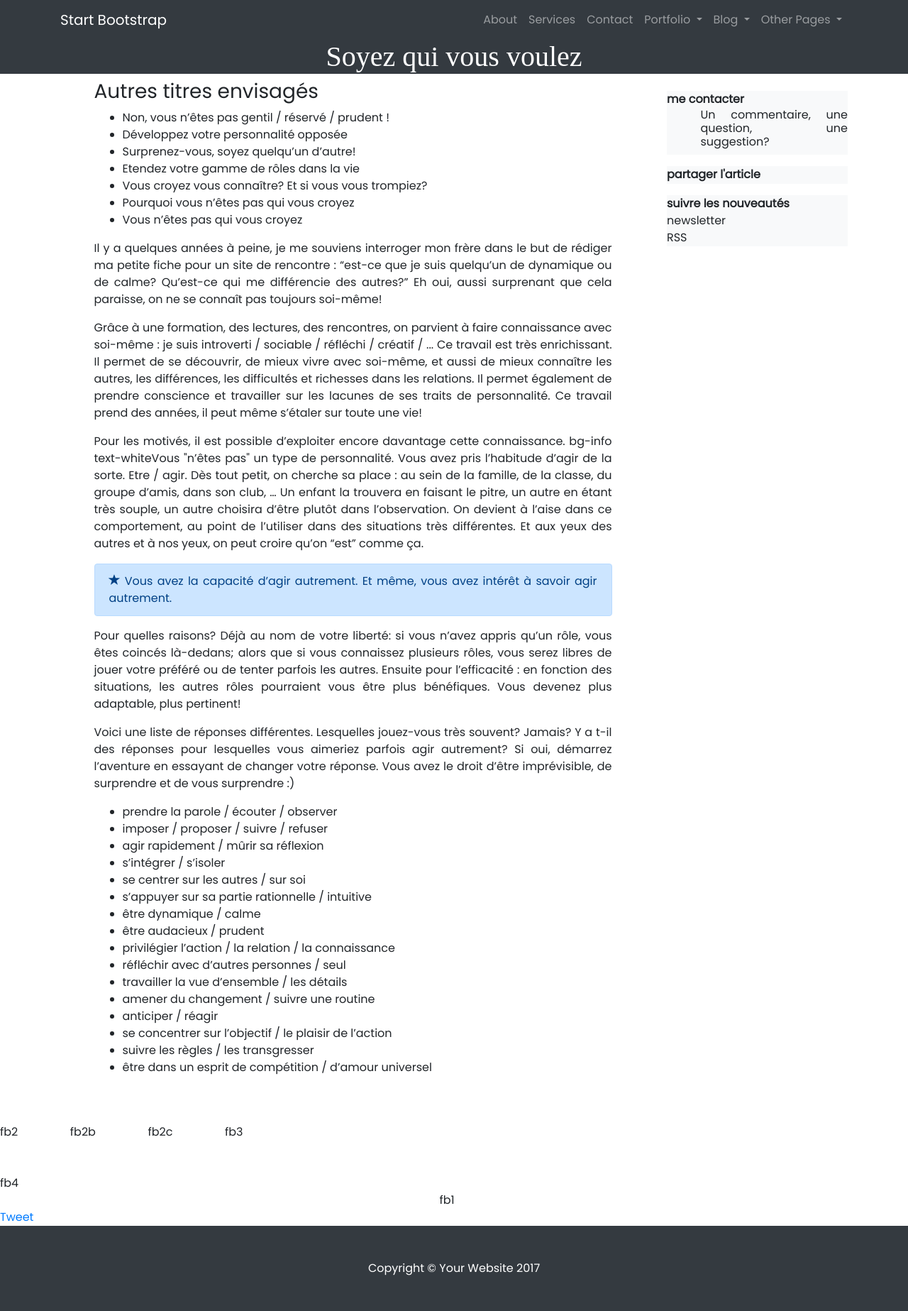
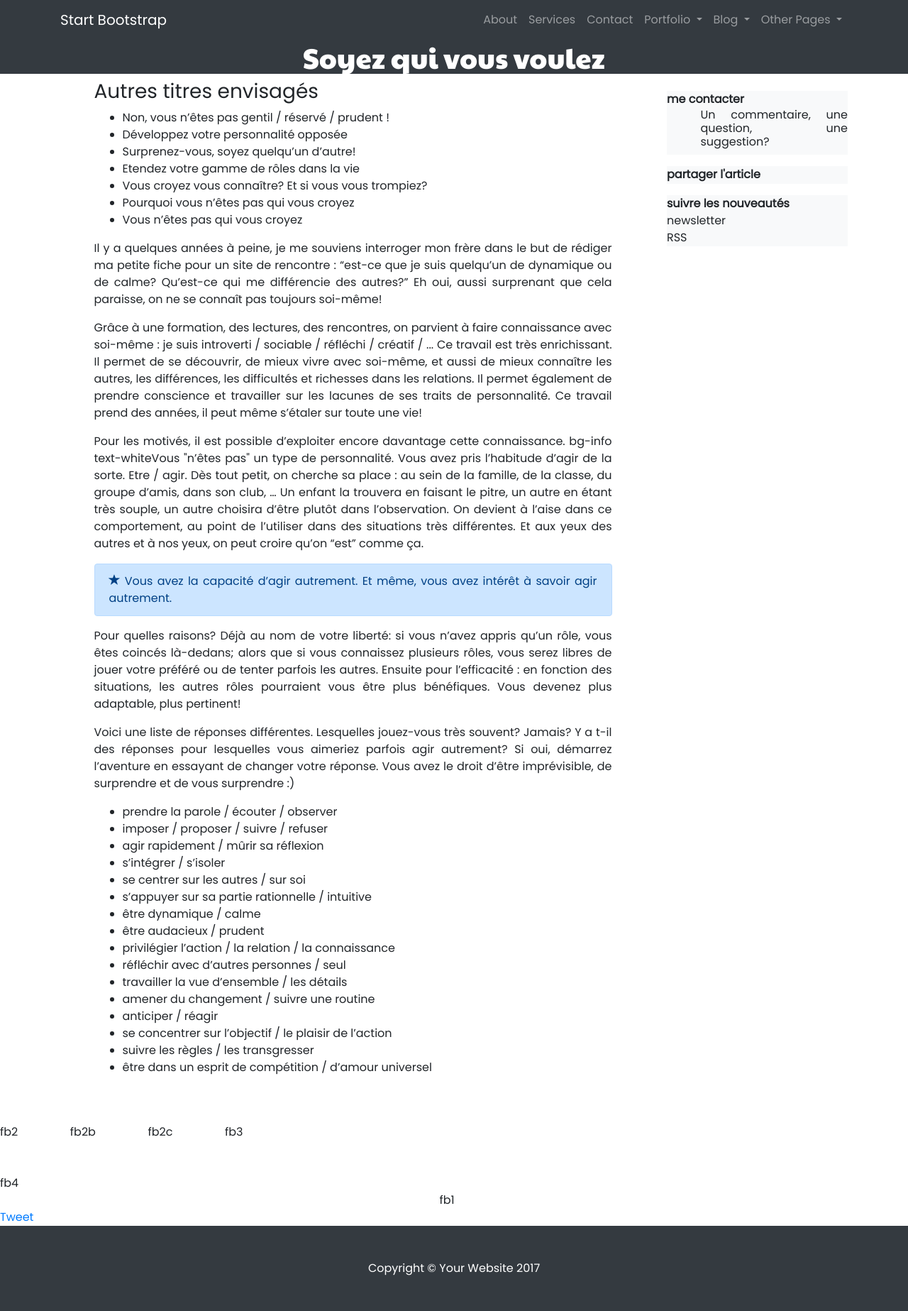
Before and after one commit to OrgaEvolutions/Nathoup.github.io, a Jekyll site: the page built from articles/personnalite.html, in a window 1280 px wide. Shown: the whole page at 71% size. Built offline with Jekyll 4.4.1, drawn with Linux system fonts in a browser that asks for light colours; some web fonts are replaced; comment, search, counter and statistics services are not loaded; grey boxes are pictures that could not be loaded.

Commit message:
Update post.html

```diff
--- a/_layouts/post.html
+++ b/_layouts/post.html
@@ -12,7 +12,7 @@ element_liste: "<li>"
 fin_liste: "</ul>"
 fin_element_liste: "</li>"
 ---
-<header><h1 style="font-family: 'Shadows Into Light Two', cursive;"><div class="bg-dark text-white"><center>{{ page.title }}</center></div></h1></header>
+<header><h1 style="font-family: 'Paytone One', sans-serif;"><div class="bg-dark text-white"><center>{{ page.title }}</center></div></h1></header>
 <!--<p class="meta">{{ page.date | date_to_string }}</p>-->
 
  <!-- Post Content -->
```
